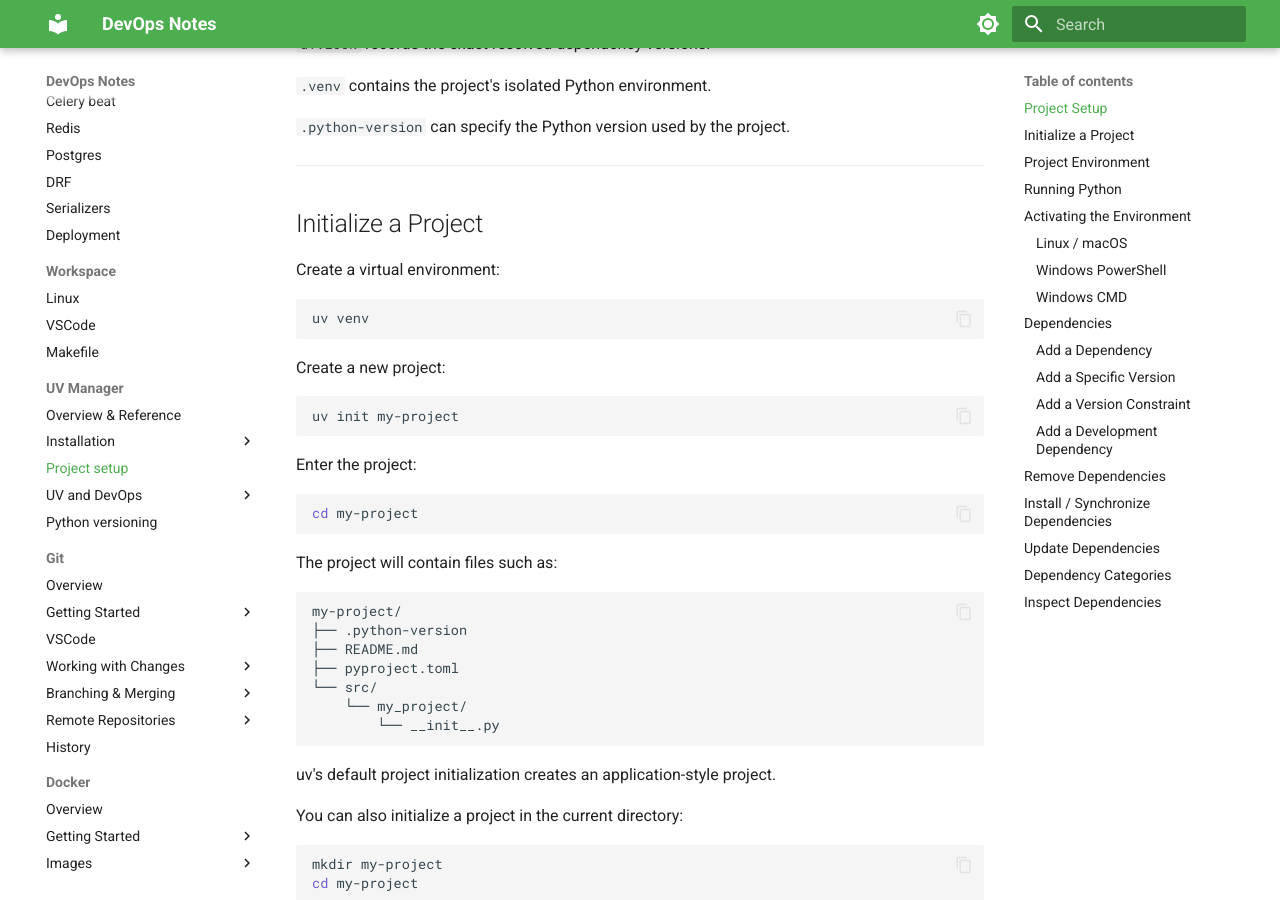
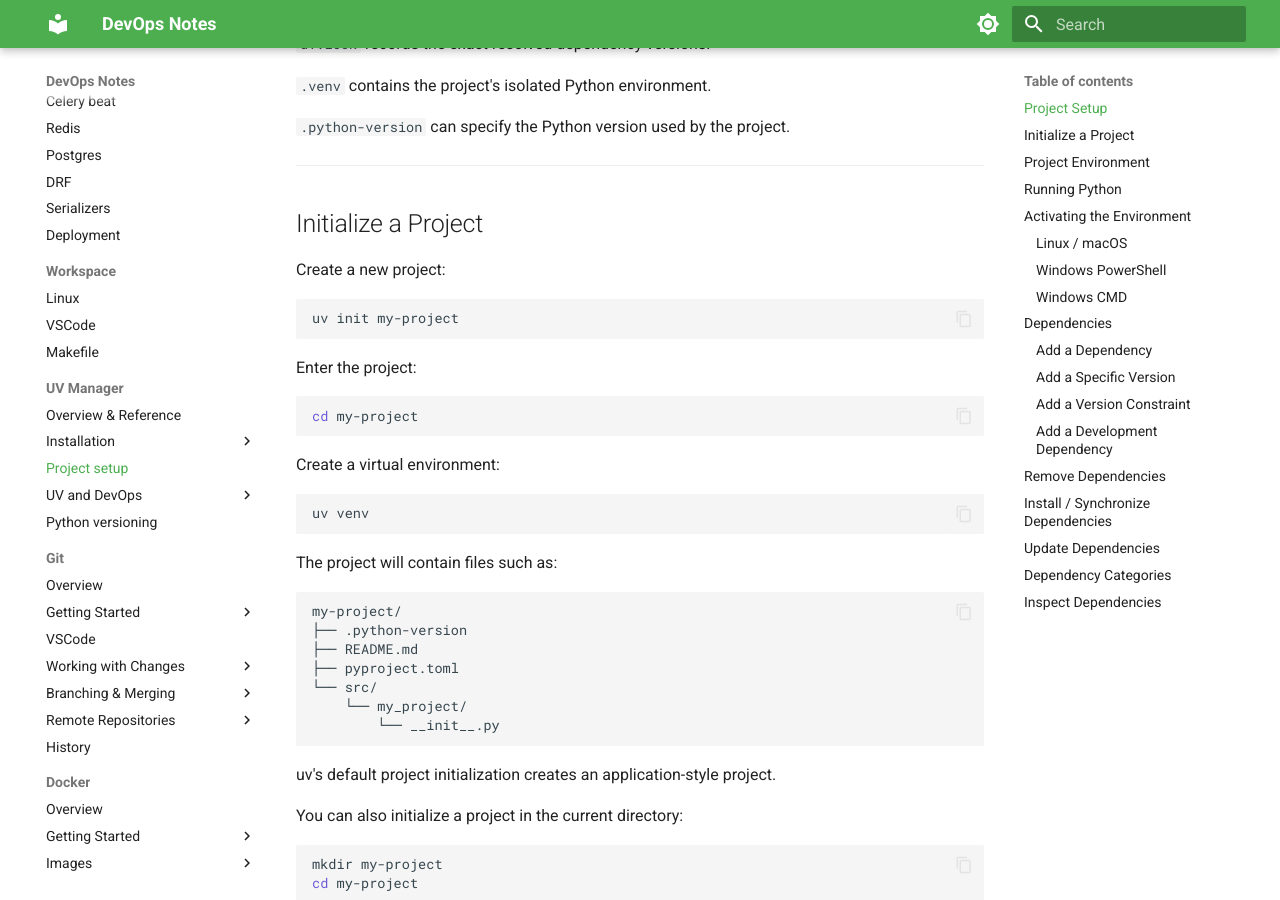
Before and after one commit to PSebastian96/devops_notes, an MkDocs documentation site: the page built from docs/uv_manager/project-setup.md, in a window 1280 px wide and 900 px high, scrolled down 642 px. Built offline with MkDocs 1.6.1 and Material for MkDocs 9.7.7, drawn with Linux system fonts in a browser that asks for light colours; part of the change alters nothing that is shown.

Commit message:
uv setup order adjusted

````diff
--- a/docs/uv_manager/project-setup.md
+++ b/docs/uv_manager/project-setup.md
@@ -37,12 +37,6 @@ pyproject.toml
 
 ## Initialize a Project
 
-Create a virtual environment:
-
-```bash
-uv venv
-```
-
 Create a new project:
 
 ```bash
@@ -53,6 +47,12 @@ Enter the project:
 
 ```bash
 cd my-project
+```
+
+Create a virtual environment:
+
+```bash
+uv venv
 ```
 
 The project will contain files such as:
````
